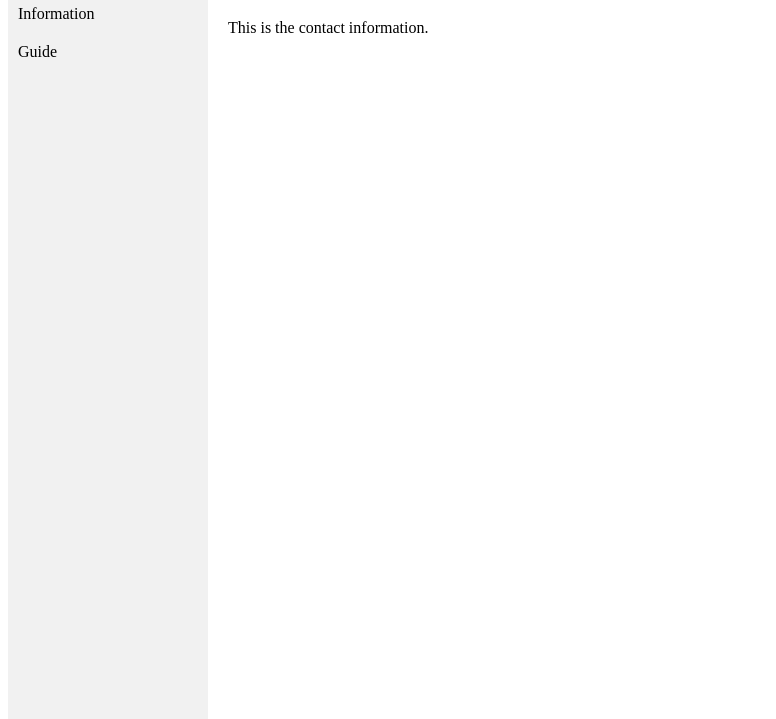
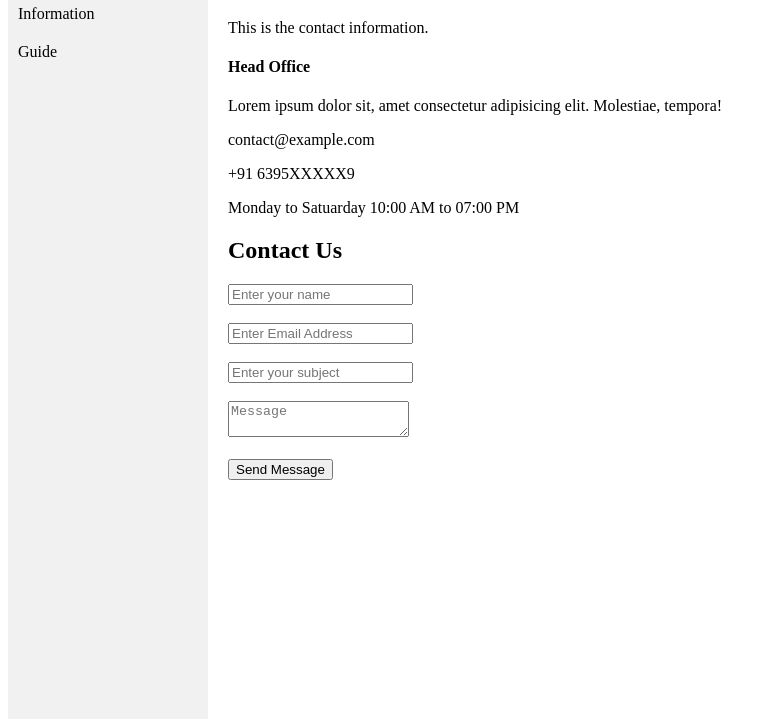
Before and after one commit to Vikalp-Mishra03/Job_freak_assignment, a plain HTML site: page index.html in a window 1280 px wide. Both pictures are taken after a click on the link "Contact". Shown: the part 89-808 px from the top of the page, without its empty margins (0-776 px from the left). Drawn offline with Linux system fonts and the light colour scheme.

Commit message:
add some info

```diff
--- a/index.html
+++ b/index.html
@@ -1,11 +1,13 @@
 <!DOCTYPE html>
 <html lang="en">
+
 <head>
     <meta charset="UTF-8">
     <meta name="viewport" content="width=device-width, initial-scale=1.0">
     <title>Job Freak</title>
     <link rel="stylesheet" href="style.css">
 </head>
+
 <body>
     <div id="left-panel">
         <a id="home-link" href="#" onclick="showContent('home')">Home</a>
@@ -17,17 +19,79 @@
     <div id="content">
         <div id="home" class="content">
             <h1>Welcome to the Home Page</h1>
-            <p>This is the content for the Home page.</p>
+            <p>This is the content for the Home page.</p> <br><br>
+            <p>Lorem ipsum dolor sit amet consectetur adipisicing elit. Ipsam neque voluptatibus aperiam, optio illo dolores iusto praesentium, non debitis voluptatem hic deserunt quas ullam quisquam assumenda officia. Nulla enim cum facere officia quos tempore at maxime id, incidunt in eos, natus, rerum modi reiciendis similique nobis expedita eligendi dolores dolorum dicta quam veniam. Tenetur molestiae perferendis consequatur magnam! Corporis quas officia tenetur ratione fuga vitae quaerat aspernatur excepturi explicabo aperiam quos doloremque voluptatum, aut eos doloribus. Iusto deleniti nesciunt, sequi voluptatem hic aliquid repellendus porro tempora illo numquam sint. Libero vitae debitis tempore molestiae, maxime cum sunt id repellendus delectus.</p>
         </div>
 
         <div id="contact" class="content" style="display: none;">
             <h1>Contact Information</h1>
             <p>This is the contact information.</p>
+            <div class="container1">
+                <div class="contact-us">
+                    <div class="get-in-touch">
+                        <h4>Head Office</h4>
+                        <div class="location">
+                            <i class="fa fa-home"></i>
+                            <p>Lorem ipsum dolor sit, amet consectetur adipisicing elit. Molestiae,
+                                tempora!</p>
+                        </div>
+                        <div class="location">
+                            <i class="fa fa-envelope-o"></i>
+                            <p>contact@example.com</p>
+                        </div>
+                        <div class="location">
+                            <i class="fa fa-phone"></i>
+                            <p>+91 6395XXXXX9</p>
+                        </div>
+                        <div class="location">
+                            <i class="fa fa-clock"></i>
+                            <p>Monday to Satuarday 10:00 AM to 07:00 PM</p>
+                        </div>
+
+
+
+                    </div>
+                    <div class="email">
+                        <div class="contact-col" id="contact">
+                            <!-- <label for="">Name</label> -->
+                            <h2>Contact Us</h2>
+                            <input type="text" name="name" placeholder="Enter your name" required>
+                            <br>
+                            <br>
+                            <!-- <label for="">E-mail</label> -->
+                            <input type="email" name="email" placeholder="Enter Email Address" required>
+                            <br>
+                            <br>
+                            <!-- <label for="">Write your Problem</label> -->
+                            <input type="text" name="subject" placeholder="Enter your subject" required>
+                            <br>
+                            <br>
+                            <!-- <label for="">Write a Description</label> -->
+                            <!-- <br> -->
+
+                            <textarea name="message" placeholder="Message" required></textarea>
+                            <br>
+                            <br>
+                            <button type="submit" class="normal">Send Message</button>
+                        </div>
+                    </div>
+                </div>
+            </div>
         </div>
 
         <div id="info" class="content" style="display: none;">
             <h1>Information</h1>
-            <p>This is some information.</p>
+            <p>This is some information about Our Company.</p>
+            <div class="about-head section-p1">
+                <img src="logo.png" alt="">
+                <div>
+                    <h2>About Us</h2>
+                    <p>At Job Freak We Post daily updates on internships and jobs postings ! !
+                        Our aim is to empower the youth of our country and make them Self-dependent. By providing them job/internships all kinds of opportunities from various sectors, sharing knowledge and make them competent enough so that they could excel in any field. If you have any query regrading Site, Advertisement and any other issue, please feel free to
+                        contact at our email <span>shyam_25@jobfreak.in</span></p>
+
+                </div>
+            </div>
         </div>
 
         <div id="guide" class="content" style="display: none;">
@@ -37,4 +101,5 @@
     </div>
     <script src="script.js"></script>
 </body>
+
 </html>
```
